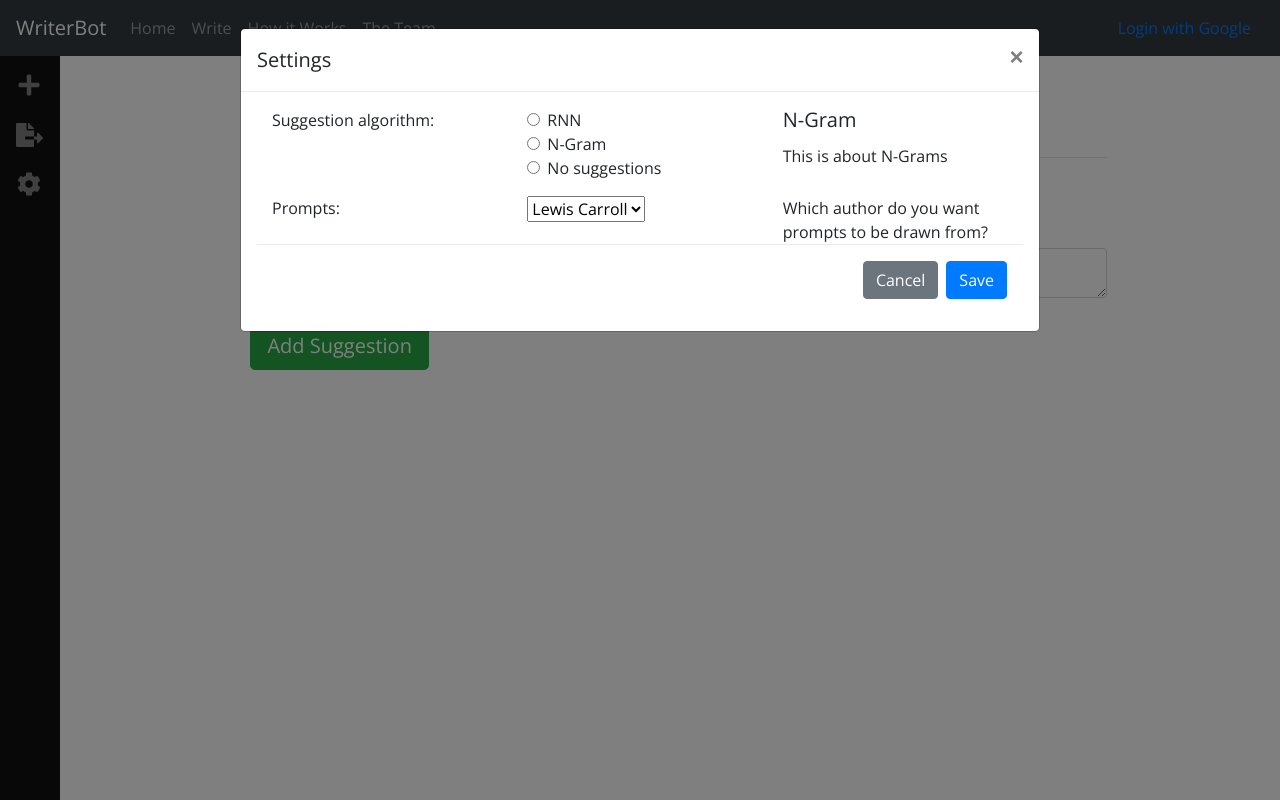
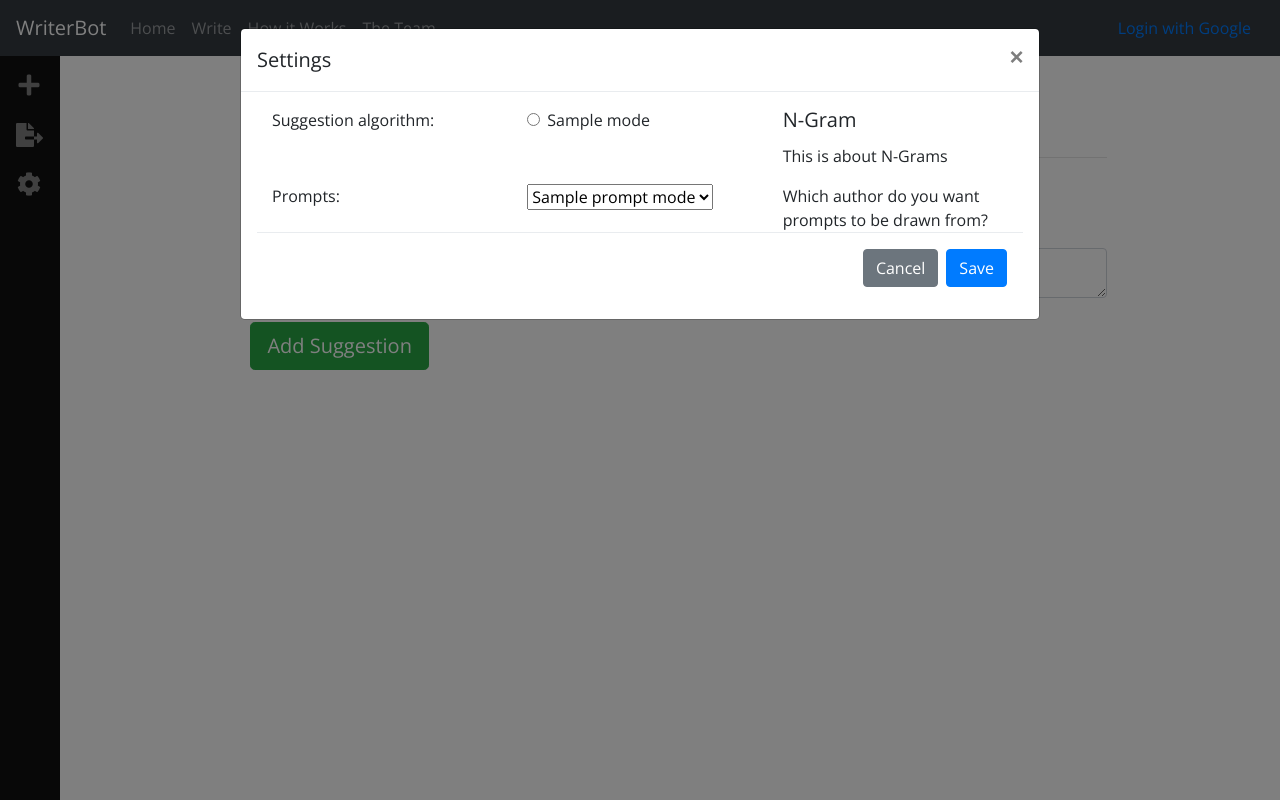
Before and after one commit to alcofrisbas/storytelling-with-skynet, a Django app: template writerbot-webapp/webapp/templates/webapp/write.html in a window 1280 px wide, after a click that opens the changed part. Run offline with Django 3.2, Linux system fonts and the light colour scheme; tables that the repository leaves empty hold one stand-in row (values such as "Sample post"); the template is opened without the code that fills it: values that come from a table or form of the project are taken from there, most other values are stand-ins (such as "Sample title", 1, 10 or a date in 2020); parts of the project's set-up code (start-up, migrations or seed data) failed here and were passed over; some libraries are stand-ins or nearby versions.

Commit message:
more progress on making mode-switching maintainable, need to hook up JS

```diff
--- a/writerbot-webapp/webapp/templates/webapp/write.html
+++ b/writerbot-webapp/webapp/templates/webapp/write.html
@@ -113,7 +113,7 @@
                                   </div>
                                   <div class="col-sm">
                                       <div class="form-group">
-                                          <div class="form-check">
+                                          <!-- <div class="form-check">
                                             <input class="form-check-input" type="radio" name="mode" id="rnn_mode" value=0 {% if story.mode == "0" %} checked {% endif %}>
                                             <label class="form-check-label" for="rnn_mode">RNN</label>
                                           </div>
@@ -124,7 +124,13 @@
                                           <div class="form-check">
                                             <input class="form-check-input" type="radio" name="mode" id="none_mode" value=2 {% if story.mode == "2" %} checked {% endif %}>
                                             <label class="form-check-label" for="none_mode">No suggestions</label>
-                                          </div>
+                                          </div> -->
+                                          {% for name, val in modes %}
+                                              <div class="form-check">
+                                                <input class="form-check-input" type="radio" name="mode" id="{{ name }}_mode" value="{{ val }}" {% if story.mode == val|stringformat:"i" %} checked {% endif %}>
+                                                <label class="form-check-label" for="{{ name }}_mode">{{name}}</label>
+                                              </div>
+                                          {% endfor %}
                                       </div>
                                   </div>
                                   <div class="col-sm">
@@ -142,8 +148,9 @@
                                 </div>
                                 <div class="col-sm">
                                         <select id="prompt_mode" name="prompt_mode">
-                                          <option value=0 {% if story.prompt %} selected {% endif %}>Lewis Carroll</option>
-                                          <option value=1 {% if not story.prompt %} selected {% endif %}>No prompt</option>
+                                            {% for name, val in prompt_modes %}
+                                              <option value="{{ val }}" {% if story.prompt_mode == val|stringformat:"i" %} selected {% endif %}>{{ name }}</option>
+                                            {% endfor %}
                                         </select>
                                 </div>
                                 <div class="col-sm">
--- a/writerbot-webapp/webapp/views.py
+++ b/writerbot-webapp/webapp/views.py
@@ -205,7 +205,9 @@ def write(request):
     return render(request, 'webapp/write.html',
                   context={"story": story,
                   "sentences": [s.strip() for s in story.sentences.split("\n")[:-1]],
-                  "suggestion": suggestion})
+                  "suggestion": suggestion,
+                  "modes": [(mode.name, mode.value) for mode in Mode],
+                  "prompt_modes": [(mode.name, mode.value) for mode in PromptMode]})
 
 
 def about(request):
```
